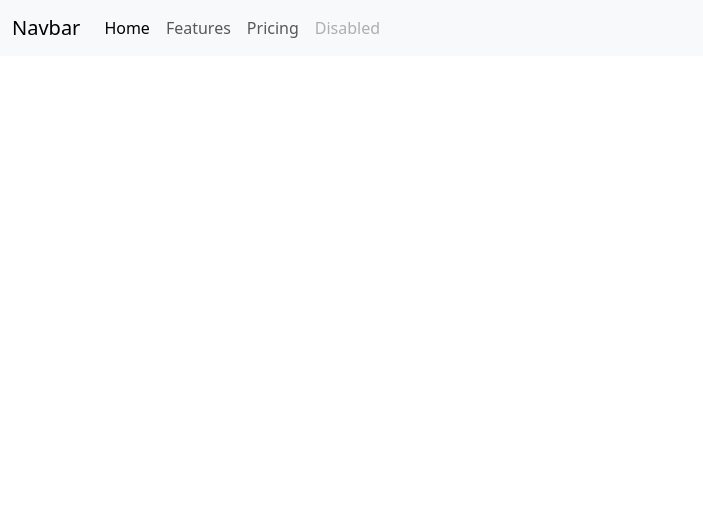
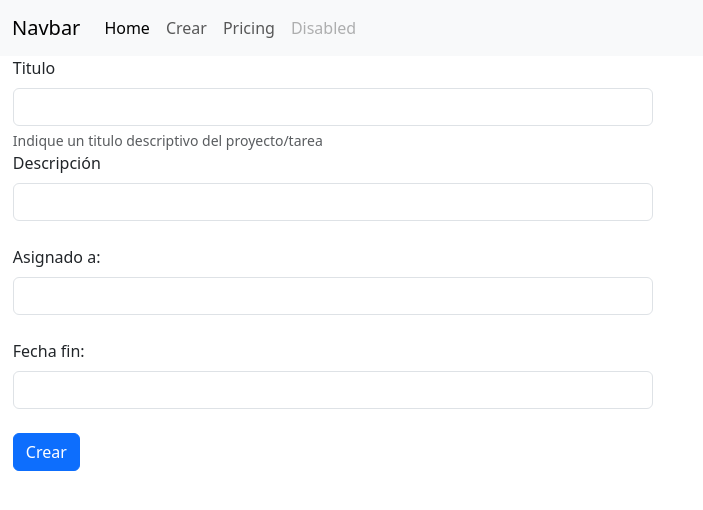
Before and after one commit to anzaldoDaniel/nubeFront, an Angular app: page /crear in a window 1280 px wide. Before the commit this address led to /. Shown: the top 510 px of the page, without its empty margins (0-703 px from the left). Built offline with nearby package versions, Linux system fonts and the light colour scheme.

Commit message:
Añadir nuevo componente y actualizar imports

```diff
--- a/src/app/app-routing.module.ts
+++ b/src/app/app-routing.module.ts
@@ -1,7 +1,10 @@
 import { NgModule } from '@angular/core';
 import { RouterModule, Routes } from '@angular/router';
+import { CrearComponent } from './crear/crear.component';
 
-const routes: Routes = [];
+const routes: Routes = [
+    {path:'crear', component:CrearComponent}
+];
 
 @NgModule({
   imports: [RouterModule.forRoot(routes)],
--- a/src/app/app.component.html
+++ b/src/app/app.component.html
@@ -11,7 +11,7 @@
             <a class="nav-link active" aria-current="page" href="#">Home</a>
           </li>
           <li class="nav-item">
-            <a class="nav-link" href="#">Features</a>
+            <a class="nav-link" routerLink="crear">Crear</a>
           </li>
           <li class="nav-item">
             <a class="nav-link" href="#">Pricing</a>
--- a/src/app/app.module.ts
+++ b/src/app/app.module.ts
@@ -3,14 +3,17 @@ import { BrowserModule } from '@angular/platform-browser';
 
 import { AppRoutingModule } from './app-routing.module';
 import { AppComponent } from './app.component';
-
+import { CrearComponent } from './crear/crear.component';
+import { ReactiveFormsModule } from '@angular/forms'; // para que funcione el formulario
 @NgModule({
   declarations: [
-    AppComponent
+    AppComponent,
+    CrearComponent
   ],
   imports: [
     BrowserModule,
-    AppRoutingModule
+    AppRoutingModule,
+    ReactiveFormsModule // para que funcione el formulario
   ],
   providers: [],
   bootstrap: [AppComponent]
--- /dev/null
+++ b/src/app/crear/crear.component.css
@@ -0,0 +1,5 @@
+.formularioCrear {
+    width: 50%;
+    margin-left: 1%;
+    margin-right: 1%;
+}
--- /dev/null
+++ b/src/app/crear/crear.component.html
@@ -0,0 +1,21 @@
+<div class="formularioCrear">
+<form [formGroup] = "formulario" (ngSubmit)="enviar()">
+
+    <div>
+      <label for="Titulo" class="form-label">Titulo</label>
+      <input type="text" class="form-control" id="Titulo" formControlName="Titulo">
+      <div id="emailHelp" class="form-text">Indique un titulo descriptivo del proyecto/tarea</div>
+
+      <label for="Descripcion" class="form-label">Descripción</label>
+      <input type="text" class="form-control" id="Descripcion" formControlName="Descripcion" maxLength="200">
+      <br>
+      <label for="Asignado" class="form-label">Asignado a: </label>
+      <input type="text" class="form-control" id="Asignado" formControlName="Asignado">
+      <br>
+      <label for="FechaFin" class="form-label">Fecha fin: </label>
+      <input type="text" class="form-control" id="FechaFin" formControlName="FechaFin" maxLength="10">
+      <br>
+    </div>
+    <button type="submit" class="btn btn-primary">Crear</button>
+  </form>
+</div>
--- /dev/null
+++ b/src/app/crear/crear.component.ts
@@ -0,0 +1,32 @@
+import { Component } from '@angular/core';
+import { FormBuilder, FormGroup, ReactiveFormsModule, Validators } from '@angular/forms'; //agregado
+
+@Component({
+  selector: 'app-crear',
+  templateUrl: './crear.component.html',
+  styleUrls: ['./crear.component.css']
+})
+export class CrearComponent {
+
+formulario: FormGroup
+
+usuarioActivo = {
+  Titulo: '',
+  Descripcion: '',
+  Asignado: '',
+  FechaFin: ''
+}
+
+constructor(private fb:FormBuilder){
+  this.formulario = this.fb.group({
+    Titulo: ['', Validators.required],
+    Descripcion: ['', Validators.required],
+    Asignado: ['', Validators.required],
+    FechaFin: ['', Validators.required]
+  })
+}
+
+enviar(){
+console.log(this.usuarioActivo)
+}
+}
```
Also changed, not shown: 1 other file (tests, documents, lock files or other folders).
